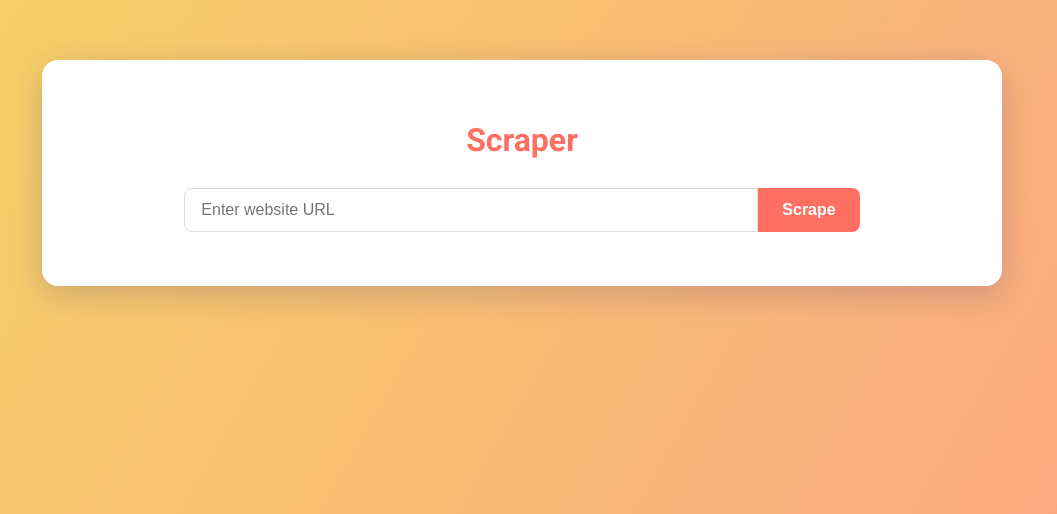
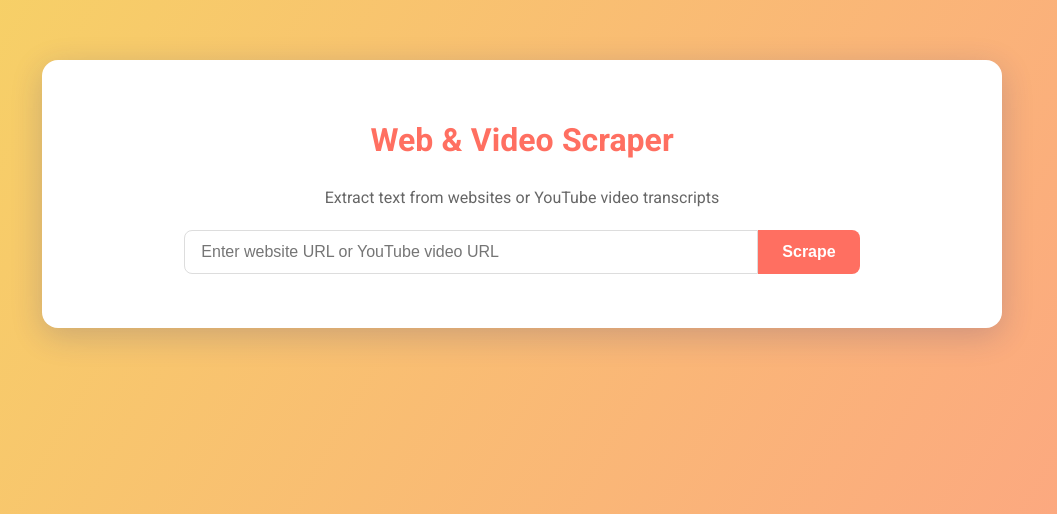
Before and after one commit to RrAdor/Data-Scraping, a Flask app: page / in a window 1280 px wide. Shown: the top 514 px of the page, without its empty margins (118-1175 px from the left). Run offline with Flask 3, Linux system fonts and the light colour scheme.

Commit message:
YouTube videos now can be extracted professionally

```diff
--- a/app.py
+++ b/app.py
@@ -1,8 +1,103 @@
 from flask import Flask, render_template, request
 import requests
 from bs4 import BeautifulSoup
+from youtube_transcript_api import YouTubeTranscriptApi
+import re
 
 app = Flask(__name__)
+
+def extract_video_id(url):
+    """Extract YouTube video ID from various YouTube URL formats"""
+    patterns = [
+        r'(?:youtube\.com/watch\?v=|youtu\.be/|youtube\.com/embed/)([a-zA-Z0-9_-]{11})',
+        r'youtube\.com/v/([a-zA-Z0-9_-]{11})',
+    ]
+    for pattern in patterns:
+        match = re.search(pattern, url)
+        if match:
+            return match.group(1)
+    return None
+
+def get_youtube_transcript(video_id):
+    """Get transcript from YouTube video"""
+    try:
+        # Create API instance
+        api = YouTubeTranscriptApi()
+
+        # List available transcripts
+        transcript_list = api.list(video_id)
+        transcripts = list(transcript_list)
+
+        if not transcripts:
+            return "No transcripts available for this video"
+
+        # Try to find transcript in preferred order: Bangla, English, then any
+        preferred_languages = ['bn', 'bn-BD', 'en', 'en-US', 'en-GB']
+        selected_transcript = None
+
+        for lang_code in preferred_languages:
+            for transcript_info in transcripts:
+                if transcript_info.language_code == lang_code:
+                    selected_transcript = transcript_info
+                    break
+            if selected_transcript:
+                break
+
+        # If no preferred language found, use the first available
+        if selected_transcript is None:
+            selected_transcript = transcripts[0]
+
+        # Fetch the transcript data
+        transcript_data = selected_transcript.fetch()
+
+        # Structure the text with timestamps and paragraphs
+        structured_text = f'<div style="background: #2c3e50; color: white; padding: 12px; border-radius: 6px; margin-bottom: 15px;">'
+        structured_text += f"<b>Language:</b> {selected_transcript.language_code} | "
+        structured_text += f"<b>Type:</b> {'Auto-generated' if selected_transcript.is_generated else 'Manual'}</div>"
+
+        # Group transcript into paragraphs (every 10 sentences or 2 minutes)
+        current_paragraph = []
+        paragraphs = []
+        last_timestamp = 0
+
+        for item in transcript_data:
+            current_paragraph.append(item.text.strip())
+
+            # Create new paragraph every 2 minutes or every 10 sentences
+            if (item.start - last_timestamp > 120) or (len(current_paragraph) >= 10):
+                if current_paragraph:
+                    # Format timestamp
+                    minutes = int(item.start // 60)
+                    seconds = int(item.start % 60)
+                    timestamp = f"[{minutes:02d}:{seconds:02d}]"
+
+                    paragraph_text = ' '.join(current_paragraph)
+                    paragraph_html = f'<div style="margin: 15px 0; padding: 15px; background: #ffffff; border: 2px solid #e3f2fd; border-radius: 8px; box-shadow: 0 2px 4px rgba(0,0,0,0.1);">'
+                    paragraph_html += f'<div style="color: #1976d2; font-weight: bold; margin-bottom: 8px; font-size: 0.9em;">{timestamp}</div>'
+                    paragraph_html += f'<div style="color: #212121; line-height: 1.6; font-size: 1em;">{paragraph_text}</div></div>'
+                    paragraphs.append(paragraph_html)
+                    current_paragraph = []
+                    last_timestamp = item.start
+
+        # Add remaining text as final paragraph
+        if current_paragraph:
+            final_item = transcript_data[-1]
+            minutes = int(final_item.start // 60)
+            seconds = int(final_item.start % 60)
+            timestamp = f"[{minutes:02d}:{seconds:02d}]"
+            paragraph_text = ' '.join(current_paragraph)
+            paragraph_html = f'<div style="margin: 15px 0; padding: 15px; background: #ffffff; border: 2px solid #e3f2fd; border-radius: 8px; box-shadow: 0 2px 4px rgba(0,0,0,0.1);">'
+            paragraph_html += f'<div style="color: #1976d2; font-weight: bold; margin-bottom: 8px; font-size: 0.9em;">{timestamp}</div>'
+            paragraph_html += f'<div style="color: #212121; line-height: 1.6; font-size: 1em;">{paragraph_text}</div></div>'
+            paragraphs.append(paragraph_html)
+
+        # Join paragraphs
+        structured_text += ''.join(paragraphs)
+
+        return structured_text
+
+    except Exception as e:
+        return f"Could not extract transcript: {str(e)}"
 
 @app.route('/', methods=['GET', 'POST'])
 def home():
@@ -11,21 +106,83 @@ def home():
     if request.method == 'POST':
         url = request.form.get('url')
         try:
-            response = requests.get(url)
-            response.raise_for_status()
-            # Force UTF-8 encoding for Bangla and other Unicode text
-            response.encoding = 'utf-8'
-            soup = BeautifulSoup(response.text, 'html.parser')
-            # Extract headlines and paragraphs
-            headlines = [h.get_text(strip=True) for h in soup.find_all(['h1', 'h2', 'h3'])]
-            paragraphs = [p.get_text(strip=True) for p in soup.find_all('p')]
-            scraped_data = ''
-            if headlines:
-                scraped_data += '<b>Headlines:</b><br>' + '<br>'.join(headlines) + '<br><br>'
-            if paragraphs:
-                scraped_data += '<b>Paragraphs:</b><br>' + '<br><br>'.join(paragraphs)
-            if not scraped_data:
-                scraped_data = 'No main content found.'
+            # Check if it's a YouTube URL
+            video_id = extract_video_id(url)
+
+            if video_id:
+                # Handle YouTube video transcript extraction
+                transcript = get_youtube_transcript(video_id)
+                if transcript.startswith("Could not extract"):
+                    error = transcript
+                else:
+                    scraped_data = f'<div style="padding: 20px; background: #e8f5e8; border-radius: 10px; border: 2px solid #4caf50; margin: 10px 0;">'
+                    scraped_data += f'<div style="background: #4caf50; color: white; padding: 12px; border-radius: 6px; margin-bottom: 15px; font-size: 1.2em; font-weight: bold; text-align: center;">YouTube Video Transcript</div>'
+                    scraped_data += f'<div style="background: white; padding: 15px; border-radius: 8px; border: 1px solid #ddd; line-height: 1.6; color: #212121;">{transcript}</div>'
+                    scraped_data += f'</div>'
+            else:
+                # Handle regular web scraping
+                response = requests.get(url)
+                response.raise_for_status()
+                # Force UTF-8 encoding for Bangla and other Unicode text
+                response.encoding = 'utf-8'
+                soup = BeautifulSoup(response.text, 'html.parser')
+
+                # Check for embedded videos on the page
+                video_elements = soup.find_all(['iframe', 'video', 'embed'])
+                youtube_videos = []
+
+                for element in video_elements:
+                    src = element.get('src', '')
+                    if 'youtube.com' in src or 'youtu.be' in src:
+                        vid_id = extract_video_id(src)
+                        if vid_id:
+                            youtube_videos.append(vid_id)
+
+                # Extract headlines and paragraphs with better structure
+                headlines = [h.get_text(strip=True) for h in soup.find_all(['h1', 'h2', 'h3']) if h.get_text(strip=True)]
+                paragraphs = [p.get_text(strip=True) for p in soup.find_all('p') if p.get_text(strip=True) and len(p.get_text(strip=True)) > 30]
+
+                scraped_data = ''
+
+                if headlines:
+                    scraped_data += '<div style="margin-bottom: 25px;"><b style="color: #ffffff; background: #2196f3; padding: 8px 12px; border-radius: 6px; font-size: 1.1em;">📰 Headlines</b><br><br>'
+                    for i, headline in enumerate(headlines[:10], 1):  # Limit to top 10 headlines
+                        scraped_data += f'<div style="margin: 10px 0; padding: 12px; background: #ffffff; border-left: 4px solid #2196f3; border-radius: 4px; box-shadow: 0 2px 4px rgba(0,0,0,0.1);">'
+                        scraped_data += f'<span style="color: #1976d2; font-weight: bold; margin-right: 8px;">{i}.</span>'
+                        scraped_data += f'<span style="color: #212121; font-size: 1em; line-height: 1.5;">{headline}</span></div>'
+                    scraped_data += '</div>'
+
+                if paragraphs:
+                    scraped_data += '<div style="margin-bottom: 25px;"><b style="color: #ffffff; background: #4caf50; padding: 8px 12px; border-radius: 6px; font-size: 1.1em;">📄 Main Content</b><br><br>'
+                    for i, paragraph in enumerate(paragraphs[:15], 1):  # Limit to 15 paragraphs
+                        # Truncate very long paragraphs
+                        display_text = paragraph if len(paragraph) <= 300 else paragraph[:300] + "..."
+                        scraped_data += f'<div style="margin: 12px 0; padding: 15px; background: #ffffff; border: 1px solid #ddd; border-radius: 6px; box-shadow: 0 2px 4px rgba(0,0,0,0.1);">'
+                        scraped_data += f'<div style="color: #4caf50; font-weight: bold; margin-bottom: 8px; font-size: 0.9em;">¶ Paragraph {i}</div>'
+                        scraped_data += f'<div style="color: #212121; line-height: 1.6; font-size: 1em;">{display_text}</div></div>'
+                    scraped_data += '</div>'
+
+                # Add YouTube video transcripts if found
+                if youtube_videos:
+                    scraped_data += '<div style="margin-top: 25px;"><b style="color: #ffffff; background: #f44336; padding: 8px 12px; border-radius: 6px; font-size: 1.1em;">🎥 YouTube Videos Found</b><br><br>'
+                    for i, vid_id in enumerate(youtube_videos[:3], 1):  # Limit to first 3 videos
+                        transcript = get_youtube_transcript(vid_id)
+                        if not transcript.startswith("Could not extract"):
+                            # Truncate transcript for preview
+                            preview = transcript[:800] + "..." if len(transcript) > 800 else transcript
+                            scraped_data += f'<div style="margin: 15px 0; padding: 15px; background: #ffffff; border: 2px solid #f44336; border-radius: 8px; box-shadow: 0 2px 4px rgba(0,0,0,0.1);">'
+                            scraped_data += f'<div style="color: #f44336; font-weight: bold; margin-bottom: 10px; font-size: 1em;">📹 Video {i} Transcript</div>'
+                            scraped_data += f'<div style="color: #212121; line-height: 1.6; font-size: 1em;">{preview}</div></div>'
+                        else:
+                            scraped_data += f'<div style="margin: 10px 0; padding: 12px; background: #fff3e0; border: 1px solid #ff9800; border-radius: 6px; color: #e65100;">'
+                            scraped_data += f'<b>📹 Video {i}:</b> {transcript}</div>'
+                    scraped_data += '</div>'
+
+                if not scraped_data:
+                    scraped_data = '<div style="padding: 20px; background: #fff8e1; border: 2px solid #ffc107; border-radius: 8px; color: #795548; text-align: center;">'
+                    scraped_data += '<div style="font-size: 1.2em; margin-bottom: 8px;">⚠️ <b>No Content Found</b></div>'
+                    scraped_data += '<div>No main content could be extracted from this page.</div></div>'
+
         except Exception as e:
             error = str(e)
     return render_template('index.html', scraped_data=scraped_data, error=error)
--- a/templates/index.html
+++ b/templates/index.html
@@ -91,9 +91,12 @@
 </head>
 <body>
     <div class="container">
-        <h1>Scraper</h1>
+        <h1>Web & Video Scraper</h1>
+        <p style="text-align: center; color: #666; margin-bottom: 20px;">
+            Extract text from websites or YouTube video transcripts
+        </p>
         <form method="post">
-            <input type="text" name="url" placeholder="Enter website URL" required>
+            <input type="text" name="url" placeholder="Enter website URL or YouTube video URL" required>
             <button type="submit">Scrape</button>
         </form>
         {% if error %}
```
Also changed, not shown: test_transcript.py (added, +41 -0 lines).
